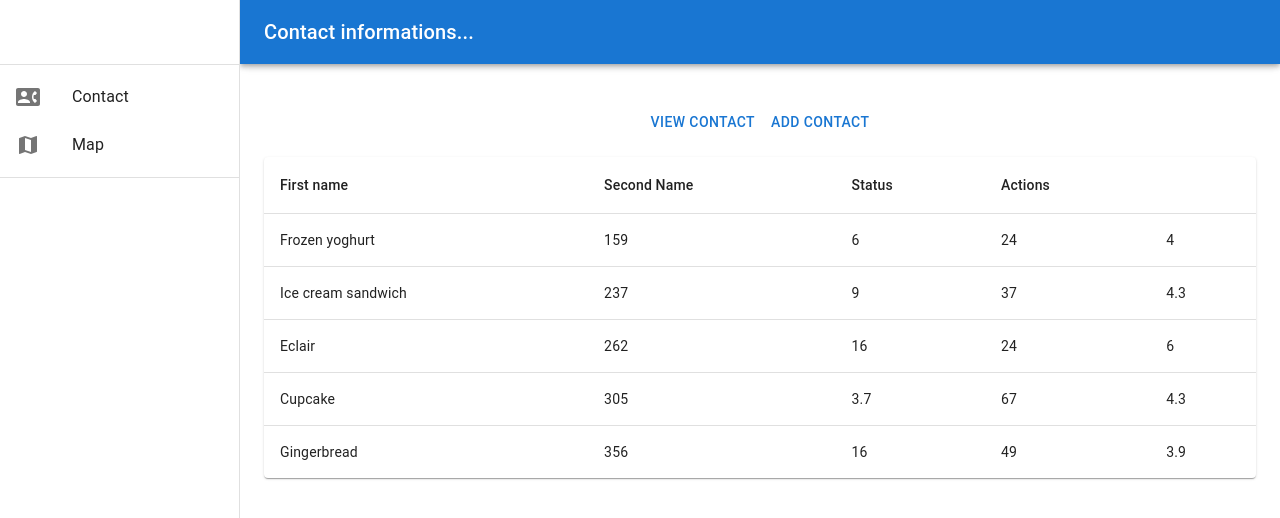
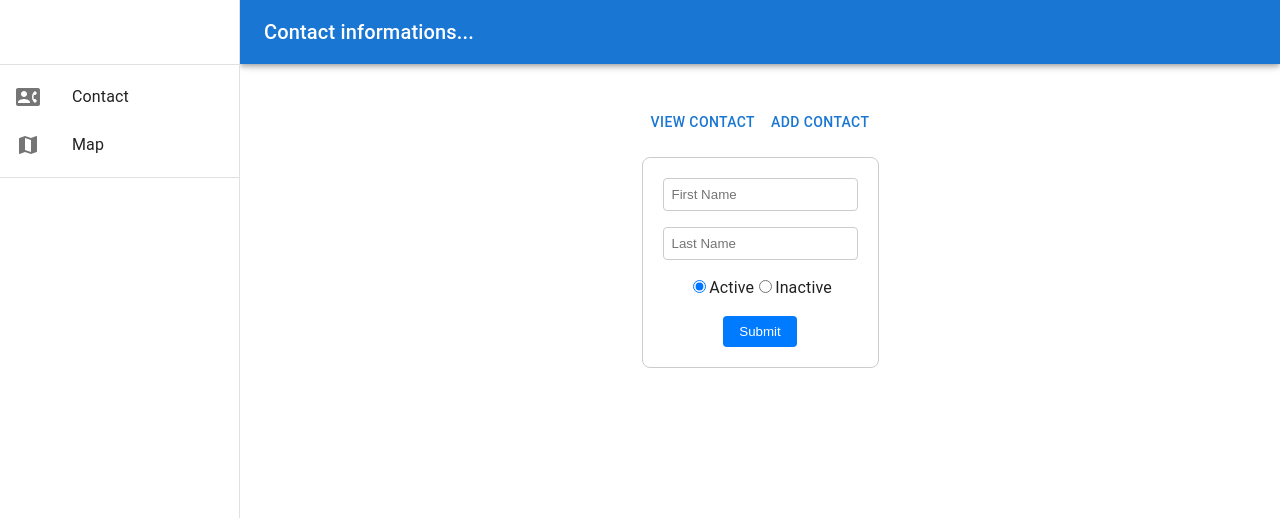
Before and after one commit to RoshanDasan/contact-app, a React (Vite) app: page / in a window 1280 px wide. Both pictures are taken after a click on the button "ADD CONTACT". Shown: the top 518 px of the page. Built offline with nearby package versions, Linux system fonts and the light colour scheme.

Commit message:
user-list-done

```diff
--- /dev/null
+++ b/src/components/body/AddContact.css
@@ -0,0 +1,46 @@
+.container {
+    display: flex;
+
+    justify-content: center;
+
+  }
+
+  .form {
+    display: flex;
+    flex-direction: column;
+    align-items: center;
+    padding: 20px;
+    border: 1px solid #ccc;
+    border-radius: 8px;
+  }
+
+  .inputField {
+    margin-bottom: 16px;
+    padding: 8px;
+    border: 1px solid #ccc;
+    border-radius: 4px;
+    width: 100%;
+  }
+
+  .radioGroup {
+    display: flex;
+    justify-content: center;
+    margin-bottom: 16px;
+  }
+
+  .radioButton {
+    margin-right: 8px;
+  }
+
+  .submitButton {
+    padding: 8px 16px;
+    background-color: #007bff;
+    color: #fff;
+    border: none;
+    border-radius: 4px;
+    cursor: pointer;
+  }
+
+  .submitButton:hover {
+    background-color: #0056b3;
+  }
--- /dev/null
+++ b/src/components/body/AddContact.tsx
@@ -0,0 +1,106 @@
+import React from 'react';
+import { useFormik } from 'formik';
+import { useDispatch } from 'react-redux';
+import { v4 as uuid } from 'uuid';
+import { setUser } from '../../state/stateManage';
+import './AddContact.css'
+
+interface FormValues {
+  firstName: string;
+  lastName: string;
+  status: string;
+  id?: string;
+}
+
+const MyForm = () => {
+  const dispatch = useDispatch();
+  const formik = useFormik<FormValues>({
+    initialValues: {
+      firstName: '',
+      lastName: '',
+      status: 'active',
+    },
+    validate: (values: FormValues) => {
+      const errors: Partial<FormValues> = {};
+
+      if (!values.firstName) {
+        errors.firstName = 'First Name is Required';
+      }
+
+      if (!values.lastName) {
+        errors.lastName = 'Last Name is Required';
+      }
+
+      return errors;
+    },
+
+    onSubmit: (values) => {
+      const objectId = uuid();
+      values.id = objectId;
+      console.log(values);
+      dispatch(setUser({ contact: values }));
+      formik.resetForm(); // Clear input fields after dispatching
+    },
+  });
+
+  return (
+    <div className="container">
+      <form className="form" onSubmit={formik.handleSubmit}>
+        {formik.touched.firstName && formik.errors.firstName && (
+          <div className="error">{formik.errors.firstName}</div>
+        )}
+        <input
+          type="text"
+          placeholder="First Name"
+          className="inputField"
+          name="firstName"
+          value={formik.values.firstName}
+          onChange={formik.handleChange}
+          onBlur={formik.handleBlur}
+        />
+        {formik.touched.lastName && formik.errors.lastName && (
+          <div className="error">{formik.errors.lastName}</div>
+        )}
+
+        <input
+          type="text"
+          placeholder="Last Name"
+          className="inputField"
+          name="lastName"
+          value={formik.values.lastName}
+          onChange={formik.handleChange}
+          onBlur={formik.handleBlur}
+        />
+
+        <div className="radioGroup">
+          <label>
+            <input
+              type="radio"
+              name="status"
+              value="active"
+              checked={formik.values.status === 'active'}
+              onChange={formik.handleChange}
+            />
+            Active
+          </label>
+          <label>
+            <input
+              type="radio"
+              name="status"
+              value="inactive"
+              checked={formik.values.status === 'inactive'}
+              onChange={formik.handleChange}
+            />
+            Inactive
+          </label>
+        </div>
+
+        <button type="submit" className="submitButton">
+          Submit
+        </button>
+      </form>
+    </div>
+  );
+};
+
+export default MyForm;
--- a/src/components/body/UserTable.tsx
+++ b/src/components/body/UserTable.tsx
@@ -5,26 +5,34 @@ import TableContainer from '@mui/material/TableContainer';
 import TableHead from '@mui/material/TableHead';
 import TableRow from '@mui/material/TableRow';
 import Paper from '@mui/material/Paper';
+import { useSelector } from 'react-redux';
+import {useState, useEffect} from 'react'
+import { Button } from '@mui/material';
+import { useDispatch } from 'react-redux';
+import { deleteUser } from '../../state/stateManage';
 
-function createData(
-  name: string,
-  calories: number,
-  fat: number,
-  carbs: number,
-  protein: number,
-) {
-  return { name, calories, fat, carbs, protein };
-}
-
-const rows = [
-  createData('Frozen yoghurt', 159, 6.0, 24, 4.0),
-  createData('Ice cream sandwich', 237, 9.0, 37, 4.3),
-  createData('Eclair', 262, 16.0, 24, 6.0),
-  createData('Cupcake', 305, 3.7, 67, 4.3),
-  createData('Gingerbread', 356, 16.0, 49, 3.9),
-];
 
 export default function UserTable() {
+  const [users, setUsers] = useState([])
+  const userData = useSelector((state:any) => state.contact)
+  const dispatch = useDispatch()
+
+  const handleDelete = (id: string) => {
+    dispatch(deleteUser({
+      id
+    }))
+  }
+
+
+useEffect(() => {
+  setUsers(userData)
+
+},[handleDelete])
+
+
+
+
+
   return (
     <TableContainer component={Paper}>
       <Table sx={{ minWidth: 650 }} aria-label="simple table">
@@ -38,18 +46,18 @@ export default function UserTable() {
           </TableRow>
         </TableHead>
         <TableBody>
-          {rows.map((row) => (
+          {users.map((user: any) => (
             <TableRow
-              key={row.name}
+              key={user.id}
               sx={{ '&:last-child td, &:last-child th': { border: 0 } }}
             >
-              <TableCell component="th" scope="row">
-                {row.name}
-              </TableCell>
-              <TableCell >{row.calories}</TableCell>
-              <TableCell >{row.fat}</TableCell>
-              <TableCell >{row.carbs}</TableCell>
-              <TableCell >{row.protein}</TableCell>
+
+              <TableCell >{user.firstName}</TableCell>
+              <TableCell >{user.lastName}</TableCell>
+              {user.status == 'active'? <TableCell sx={{color: 'green'}}>{user.status}</TableCell> : <TableCell sx={{color: 'red'}}>{user.status}</TableCell>}
+
+              <Button color='primary'>Edit</Button>
+              <Button color='warning' onClick={() => handleDelete(user.id)}>Delete</Button>
             </TableRow>
           ))}
         </TableBody>
--- a/src/main.tsx
+++ b/src/main.tsx
@@ -1,10 +1,35 @@
-import React from 'react'
-import ReactDOM from 'react-dom/client'
-import App from './App.tsx'
-import './index.css'
+import React from 'react';
+import ReactDOM from 'react-dom';
+import './index.css';
+import App from './App';
+import contactReducer from './state/stateManage'
+import { configureStore } from '@reduxjs/toolkit';
+import { persistStore, persistReducer, FLUSH, REHYDRATE, PAUSE, PERSIST, PURGE, REGISTER } from 'redux-persist';
+import { PersistGate, } from 'redux-persist/integration/react';
+import storage from 'redux-persist/lib/storage';
+import { Provider } from 'react-redux';
 
-ReactDOM.createRoot(document.getElementById('root') as HTMLElement).render(
+const persistConfig = { key: 'root', storage, version: 1 };
+const persistedReducer = persistReducer(persistConfig, contactReducer);
+const store = configureStore({
+  reducer: persistedReducer,
+  middleware: (getDefaultMiddleware) =>
+    getDefaultMiddleware({
+      serializableCheck: {
+        ignoredActions: [ FLUSH, REHYDRATE, PAUSE, PERSIST, PURGE, REGISTER]
+      }
+    })
+});
+
+const rootElement = document.getElementById('root');
+
+ReactDOM.render(
   <React.StrictMode>
-    <App />
+    <Provider store={store}>
+      <PersistGate loading={null} persistor={persistStore(store)}>
+        <App />
+      </PersistGate>
+    </Provider>
   </React.StrictMode>,
-)
+  rootElement
+);
--- a/src/pages/Contact.tsx
+++ b/src/pages/Contact.tsx
@@ -3,6 +3,7 @@ import {useState} from 'react'
 import Box, { BoxProps } from '@mui/material/Box';
 import { Button } from '@mui/material';
 import UserTable from '../components/body/UserTable';
+import AddContact from '../components/body/AddContact';
 
 function Item(props: BoxProps) {
   const { sx, ...other } = props;
@@ -53,7 +54,12 @@ export default function Contact() {
         <Button onClick={handleCreateContact}>add contact</Button>
       </Box>
 
+        {display?(
         <UserTable />
+
+        ):(
+          <AddContact />
+        )}
 
     </div>
   );
--- a/src/state/stateManage.ts
+++ b/src/state/stateManage.ts
@@ -0,0 +1,46 @@
+import { createSlice, PayloadAction } from "@reduxjs/toolkit";
+
+interface ContactState {
+    contact: any[];
+}
+
+const initialState: ContactState = {
+    contact: []
+}
+
+
+export const contactSlice = createSlice({
+    name: 'contact',
+    initialState,
+    reducers: {
+      setUser: (state, action: PayloadAction<{ contact: any }>) => {
+        if (state.contact) {
+          state.contact.push(action.payload.contact);
+        } else {
+          console.error("user does not exist");
+        }
+      },
+      deleteUser: (state, action: PayloadAction<{ id: string }>) => {
+        const idToDelete = action.payload.id;
+        state.contact = state.contact.filter((user) => user.id !== idToDelete);
+      },
+      editUser: (
+        state,
+        action: PayloadAction<{ id: string; firstName: string; lastName: string; active: string }>
+      ) => {
+        const { id, firstName, lastName, active } = action.payload;
+        const userToEdit = state.contact.find((user) => user.id === id);
+        if (userToEdit) {
+          userToEdit.firstName = firstName;
+          userToEdit.lastName = lastName;
+          userToEdit.active = active;
+        } else {
+          console.error("user does not exist");
+        }
+      },
+    }
+})
+
+
+export const { setUser, deleteUser, editUser } = contactSlice.actions;
+export default contactSlice.reducer;
```
Also changed, not shown: package.json (+8 -1 lines), 1 other file (tests, documents, lock files or other folders).
